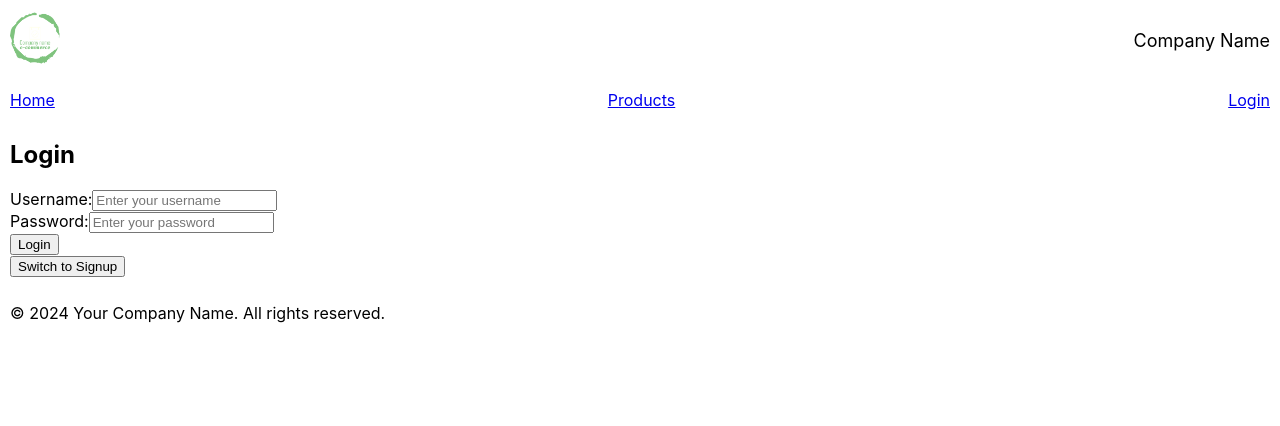
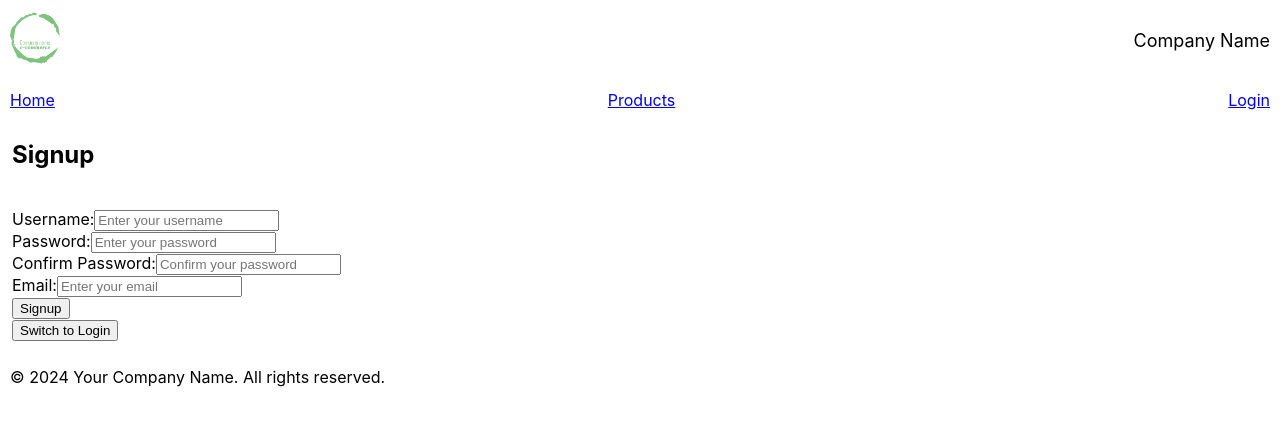
Before and after one commit to AmielleE/ENSF381_Assignment4, a React (Create React App) app: page /login in a window 1280 px wide. Both pictures are taken after a click on the button "Switch to Signup". Shown: the top 426 px of the page. Built offline with nearby package versions, Linux system fonts and the light colour scheme.

Commit message:
stylings done

```diff
--- a/src/components/LoginForm.js
+++ b/src/components/LoginForm.js
@@ -7,11 +7,13 @@ Submission: April 8th, 2024
 =================================================================================================================
 */
 import React, { useState } from 'react';
+import SignupForm from './SignupForm'; // Assuming you have a SignupForm component
 
 const LoginForm = ({ onSwitchToSignup, onLogin }) => {
   const [username, setUsername] = useState('');
   const [password, setPassword] = useState('');
   const [error, setError] = useState('');
+  const [showSignupForm, setShowSignupForm] = useState(false);
 
   const handleLogin = (e) => {
     e.preventDefault();
@@ -23,10 +25,19 @@ const LoginForm = ({ onSwitchToSignup, onLogin }) => {
     onLogin({ username, password });
   };
 
+  const handleSwitchToSignup = () => {
+    setShowSignupForm(true);
+  };
+
   return (
-    <form onSubmit={handleLogin} style={{ marginLeft: '10px' }}>
-      <h2>Login</h2>
+    <div style={{marginLeft: '10px'}}>
+      {!showSignupForm && <h2>Login</h2>}
+      {showSignupForm ? (
+        <SignupForm />
+      ) : (
+        <form onSubmit={handleLogin}>
           {error && <div style={{ color: 'red' }}>{error}</div>}
+          <br/>
           <div>
             <label htmlFor="username">Username:</label>
             <input
@@ -48,9 +59,11 @@ const LoginForm = ({ onSwitchToSignup, onLogin }) => {
             />
           </div>
           <button type="submit">Login</button>
-      <br />
-      <button type="button" onClick={onSwitchToSignup}>Switch to Signup</button>
+          <br/>
+          <button type="button" onClick={handleSwitchToSignup}>Switch to Signup</button>
         </form>
+      )}
+    </div>
   );
 };
 
--- a/src/components/SignupForm.js
+++ b/src/components/SignupForm.js
@@ -18,7 +18,7 @@ const SignupForm = ({ onSwitchToLogin, onSignup }) => {
   const handleSignup = (e) => {
     e.preventDefault();
     if (username.trim() === '' || password.trim() === '' || confirmPassword.trim() === '' || email.trim() === '') {
-      setError('Please fill in all fields.');
+      setError('All fields are required!');
       return;
     }
     if (password !== confirmPassword) {
@@ -37,33 +37,52 @@ const SignupForm = ({ onSwitchToLogin, onSignup }) => {
   };
 
   return (
-    <form onSubmit={handleSignup}>
-      {error && <div>{error}</div>}
+    <form onSubmit={handleSignup} style={{ marginLeft: '2px' }}>
+      <h2>Signup</h2>
+      {error && <div style={{ color: 'red' }}>{error}</div>}
+      <br/>
+      <div>
+        <label htmlFor="username">Username:</label>
         <input
           type="text"
-        placeholder="Username"
+          placeholder="Enter your username"
           value={username}
           onChange={(e) => setUsername(e.target.value)}
         />
+      </div>
+
+      <div>
+        <label htmlFor="password">Password:</label>
         <input
           type="password"
-        placeholder="Password"
+          placeholder="Enter your password"
           value={password}
           onChange={(e) => setPassword(e.target.value)}
         />
+      </div>
+
+      <div>
+        <label htmlFor="confirmPassword">Confirm Password:</label>
         <input
           type="password"
-        placeholder="Confirm Password"
+          placeholder="Confirm your password"
           value={confirmPassword}
           onChange={(e) => setConfirmPassword(e.target.value)}
         />
+      </div>
+
+      <div>
+        <label htmlFor="email">Email:</label>
         <input
           type="email"
-        placeholder="Email"
+          placeholder="Enter your email"
           value={email}
           onChange={(e) => setEmail(e.target.value)}
         />
+      </div>
+
       <button type="submit">Signup</button>
+      <br />
       <button type="button" onClick={onSwitchToLogin}>Switch to Login</button>
     </form>
   );
```
Lines whose indentation alone changed are shown as unchanged.
